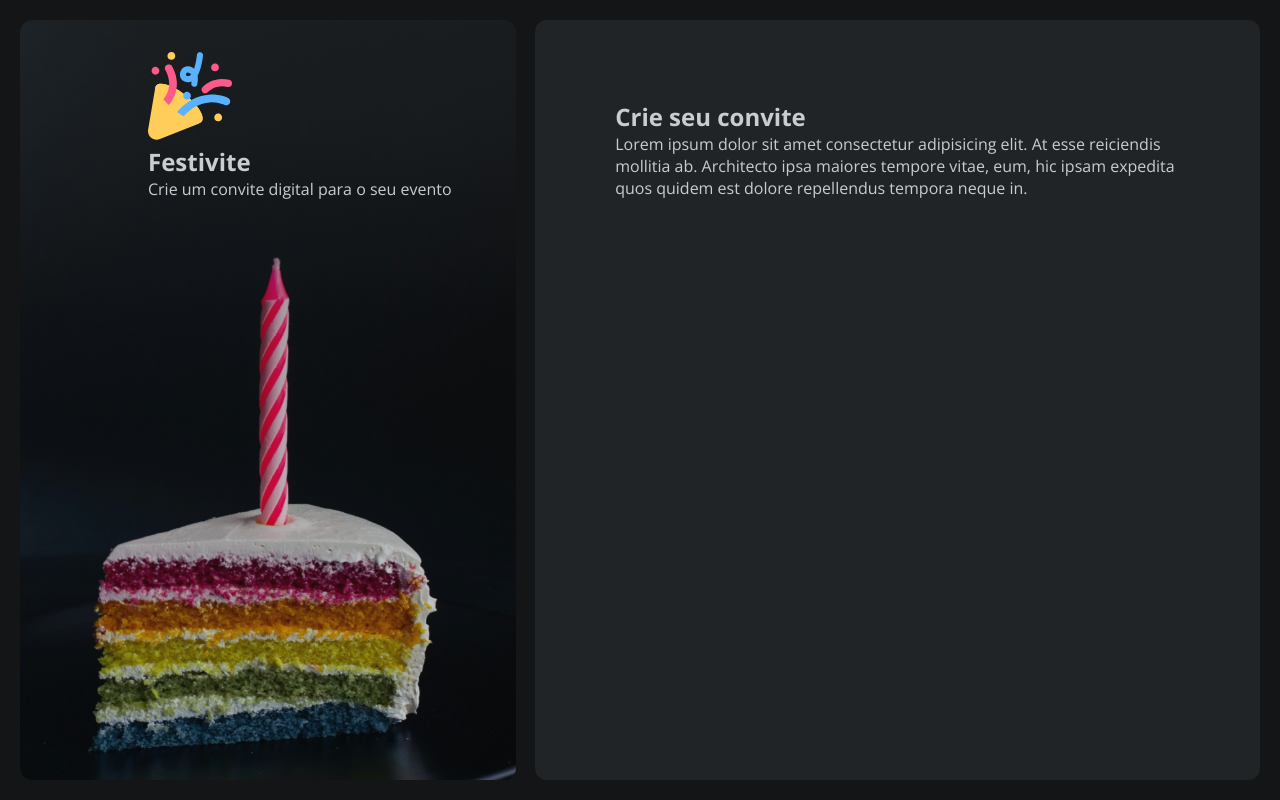
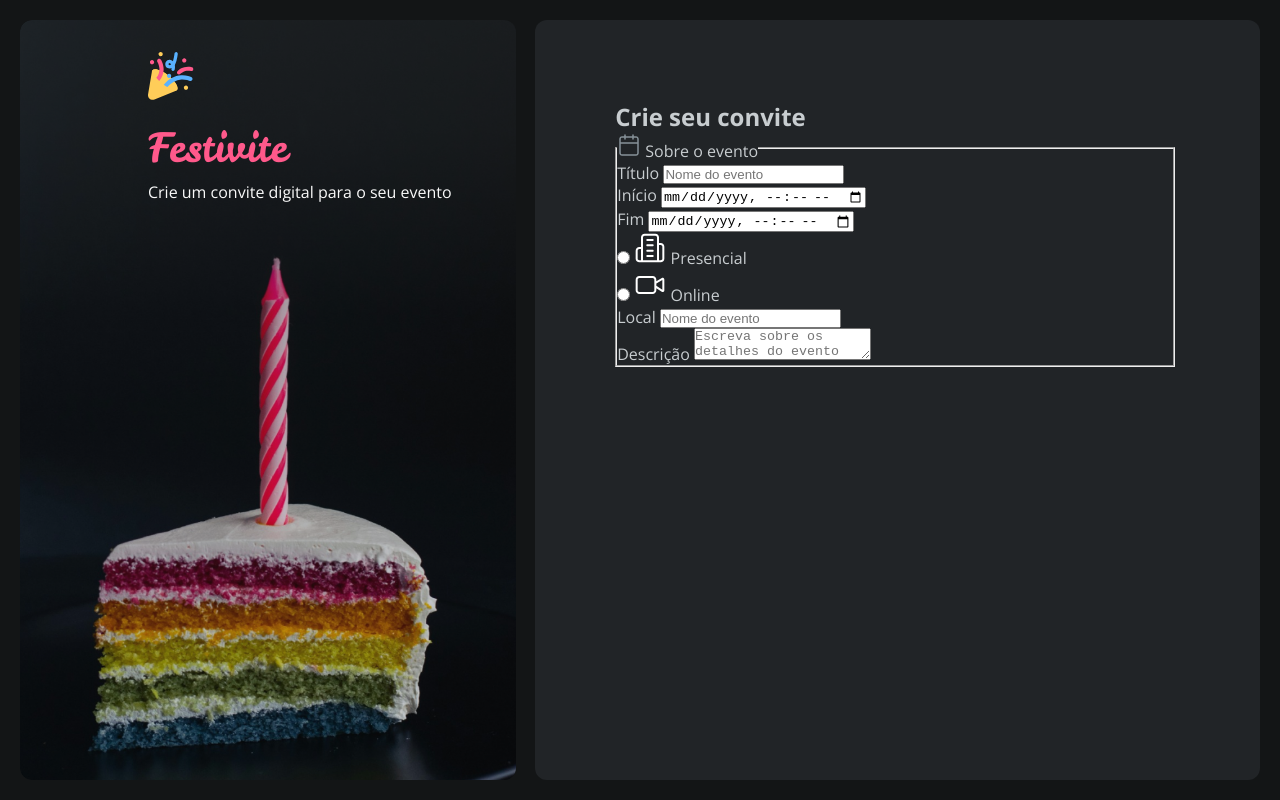
Before and after one commit to jefmaeda/Formulario-de-convite, a plain HTML site: page index.html in a window 1280 px wide. Drawn offline with nearby package versions, Linux system fonts and the light colour scheme.

Commit message:
initial form, end aside space customized

```diff
--- a/index.html
+++ b/index.html
@@ -31,9 +31,60 @@
 
       <div class="main-container">
         <h2>Crie seu convite</h2>
-        <p>Lorem ipsum dolor sit amet consectetur adipisicing elit. At esse reiciendis mollitia ab. Architecto ipsa maiores tempore vitae, eum, hic ipsam expedita quos quidem est dolore repellendus tempora neque in.</p>
-        <form method="post">
 
+
+        <form method="post" enctype="multipart/form-data">
+          <fieldset .event-info>
+            <legend>
+              <img src="./assets/icons/events.svg" alt="">
+              Sobre o evento
+            </legend>
+
+            <div class="input-wrapper">
+              <label for="eventname">Título</label>
+              <input type="text" name="eventname" id="eventname" placeholder="Nome do evento">
+            </div>
+
+            <div class="grig grid-cols-2">
+
+              <div class="input-wrapper">
+                <label for="startevent">Início</label>
+                <input type="datetime-local" name="startevent" id="startevent">
+              </div>
+
+              <div class="input-wrapper">
+                <label for="endevent">Fim</label>
+                <input type="datetime-local" name="endevent" id="endevent">
+              </div>
+
+              <div class="radio-wrapper">
+
+                <div class="radio-inner">
+                  <input type="radio" name="type-event" id="in-peron" value="in-peron">
+                  <img src="./assets/icons/building.svg" alt="">
+                  <label for="in-peron">Presencial</label>
+                </div>
+
+                <div class="radio-inner">
+                  <input type="radio" name="type-event" id="online" value="online">
+                  <img src="./assets/icons/camera.svg" alt="">
+                  <label for="online">Online</label>
+                </div>
+
+              </div>
+
+              <div class="input-wrapper">
+                <label for="location">Local</label>
+                <input type="text" name="location" id="location" placeholder="Nome do evento">
+              </div>
+
+            </div>
+
+            <div class="textarea-wrapper">
+              <label for="blow-event">Descrição</label>
+              <textarea name="blow-event" id="blow-event" placeholder="Escreva sobre os detalhes do evento"></textarea>
+            </div>
+          </fieldset>
         </form>
       </div>
 
--- a/style/layout.css
+++ b/style/layout.css
@@ -36,4 +36,19 @@ aside{
     max-width: 21rem;
     margin-left: auto;
   }
+
+  & img{
+    width: 2.9rem;
+    margin-bottom: 1rem;
+  }
+
+  & h1{
+    color: #FF598B;
+    font: var(--text-log);
+    margin-bottom: .4rem;
+  }
+
+  & p{
+    color: var(--text-heading);
+  }
 }
```
Also changed, not shown: assets/icons/building.svg (added), assets/icons/camera.svg (added), assets/icons/events.svg (added).
